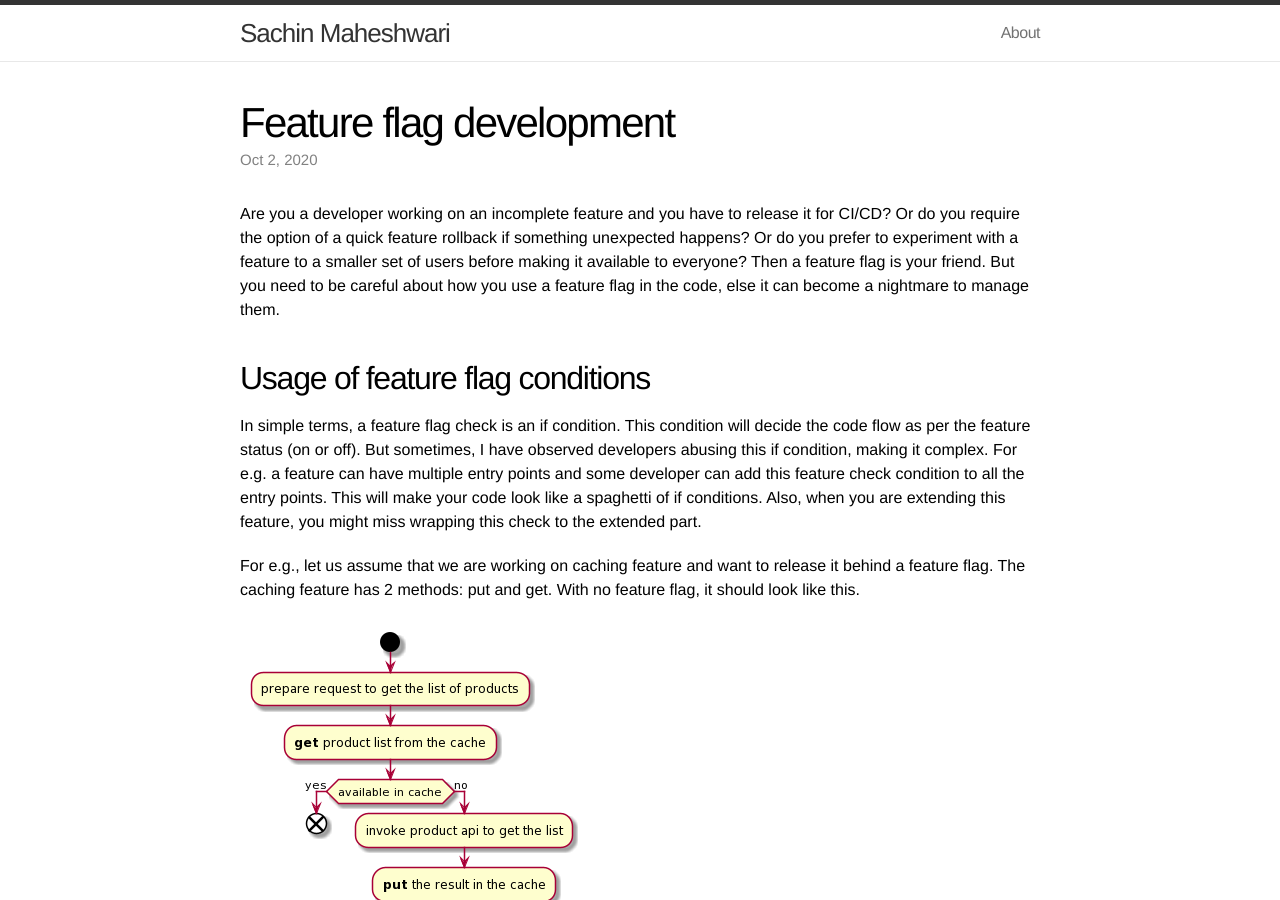
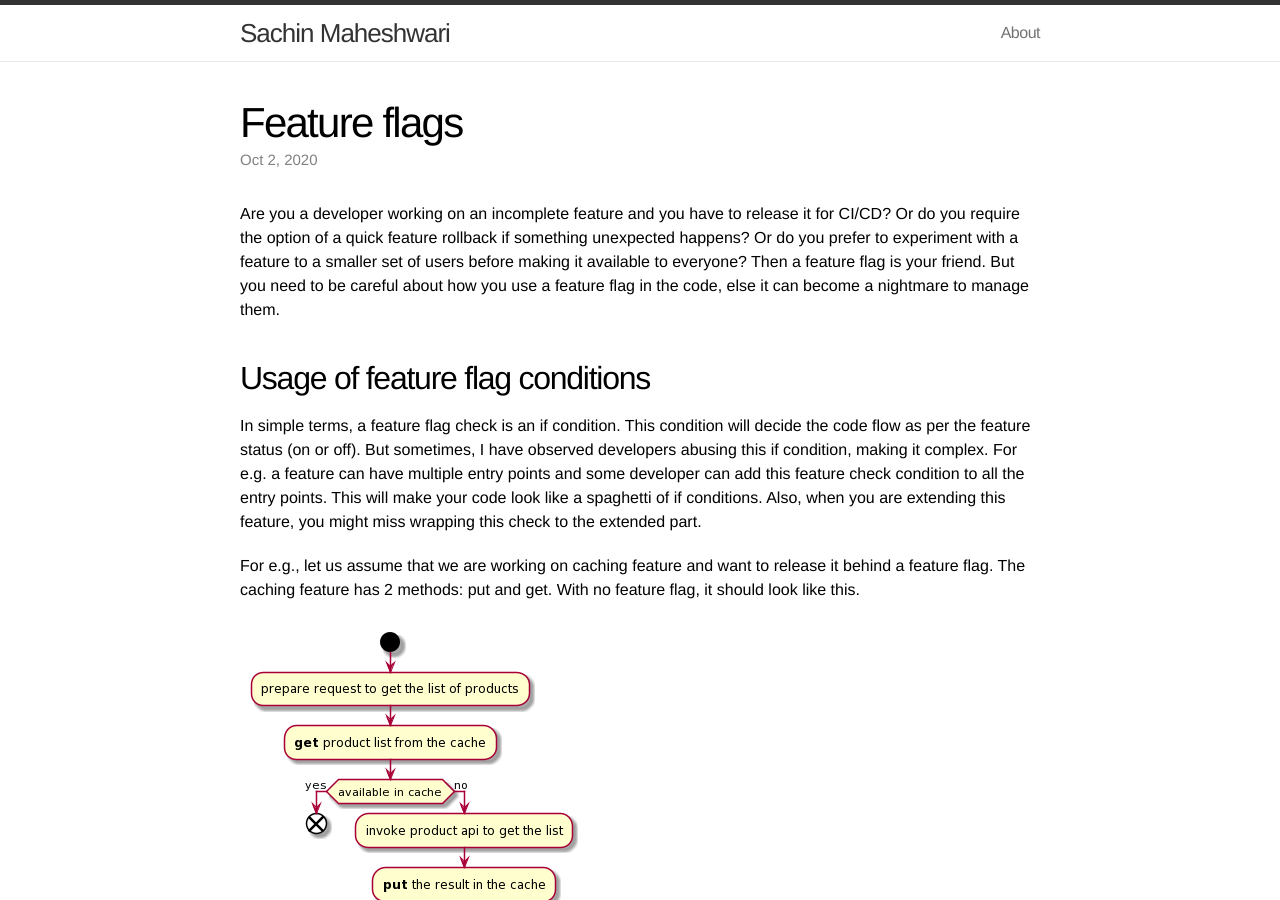
Before and after one commit to sachinmaheshwari/sachinmaheshwari.github.io, a Jekyll site: the page built from _posts/2020-10-02-feature-flags.md, in a window 1280 px wide and 900 px high. Built offline with Jekyll 4.4.1, drawn with Linux system fonts in a browser that asks for light colours; comment, search, counter and statistics services are not loaded.

Commit message:
Fix the title.

```diff
--- a/_posts/2020-10-02-feature-flags.md
+++ b/_posts/2020-10-02-feature-flags.md
@@ -1,5 +1,5 @@
 ---
-title: "Feature flag development"
+title: "Feature flags"
 date: "2020-10-02"
 layout: post
 ---
```
